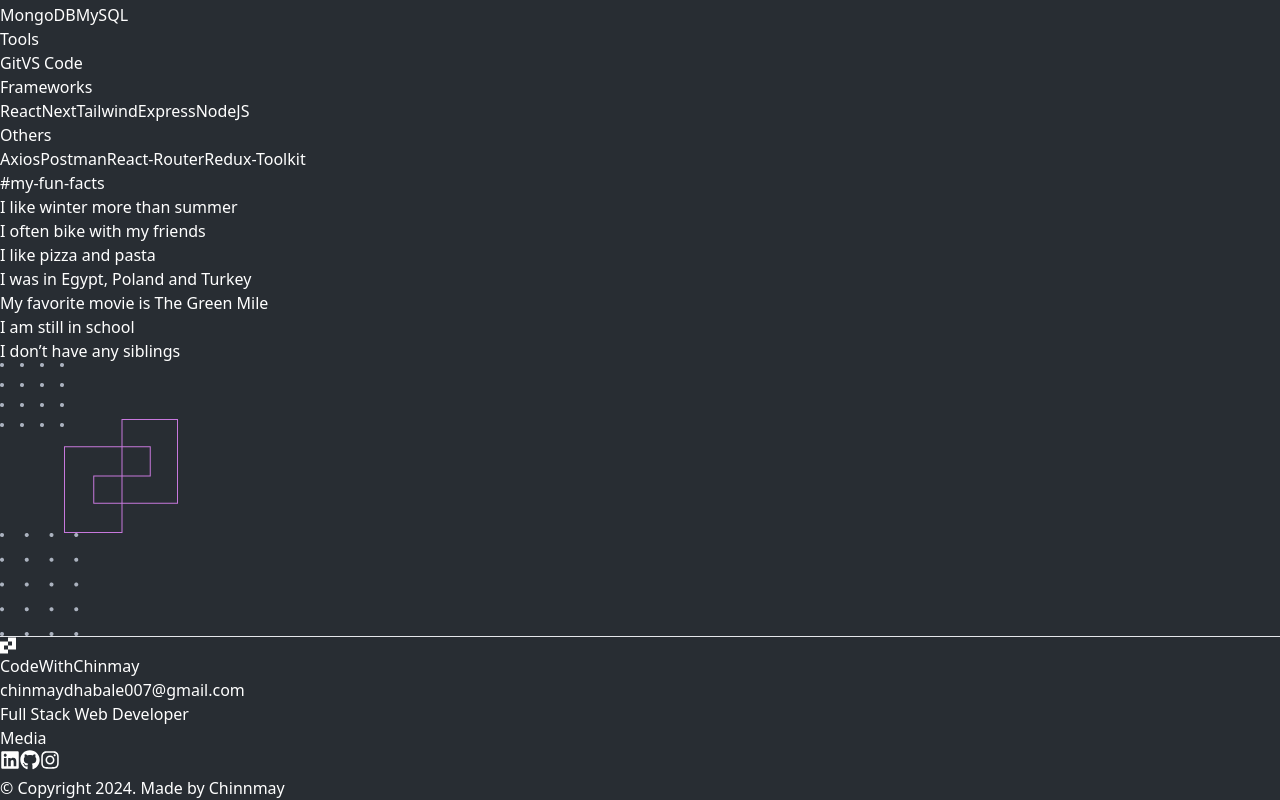
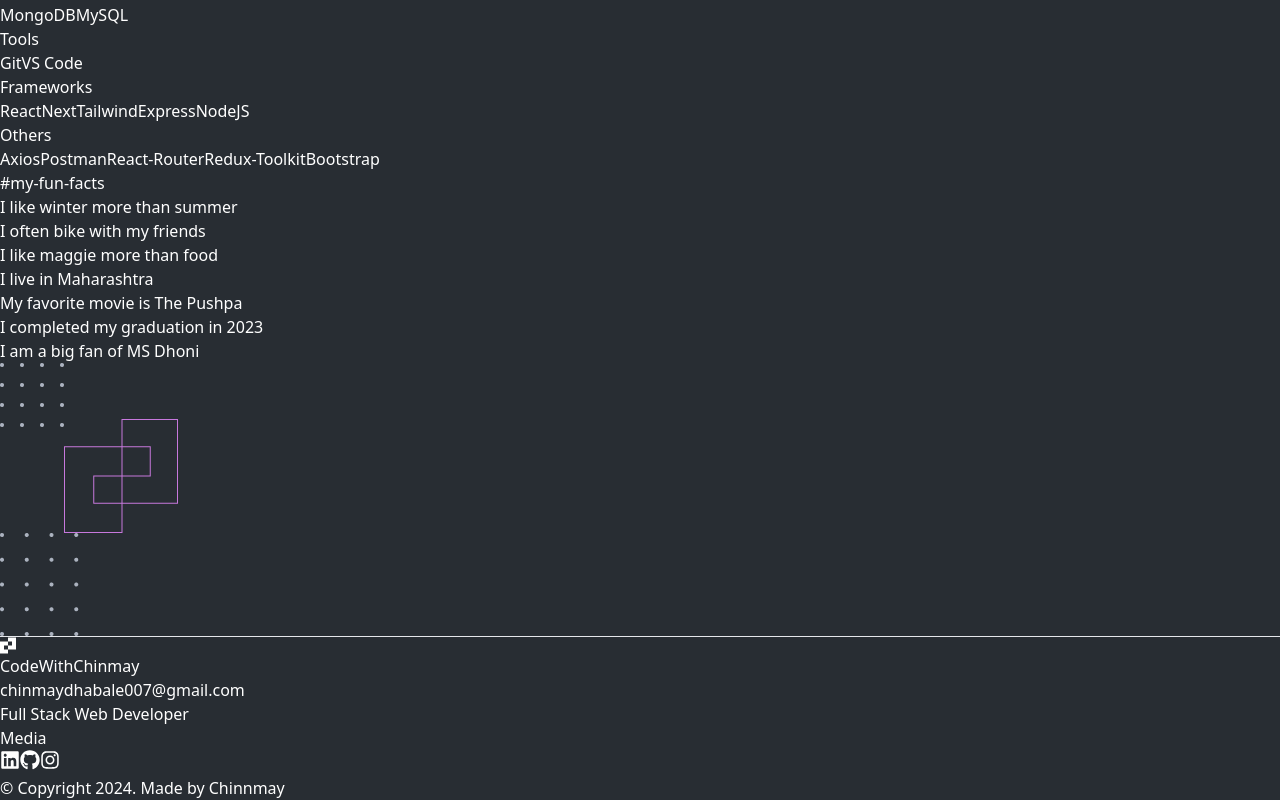
Before and after one commit to chinmaydhabale/portfolio-website, a React (Vite) app: page /about in a window 1280 px wide. Shown: the part 1319-2119 px from the top of the page. Built offline with nearby package versions, Linux system fonts and the light colour scheme.

Commit message:
fix funfact json

```diff
--- a/src/pages/AboutPage.jsx
+++ b/src/pages/AboutPage.jsx
@@ -25,18 +25,18 @@ const AboutPage = () => {
         },
         {
             title: "Others",
-            skills: ["Axios", "Postman", "React-Router", "Redux-Toolkit"]
+            skills: ["Axios", "Postman", "React-Router", "Redux-Toolkit", "Bootstrap"]
         },
     ];
 
     const funfacts = [
         "I like winter more than summer",
         "I often bike with my friends",
-        "I like pizza and pasta",
-        "I was in Egypt, Poland and Turkey",
-        "My favorite movie is The Green Mile",
-        "I am still in school",
-        "I don’t have any siblings"
+        "I like maggie more than food",
+        "I live in Maharashtra",
+        "My favorite movie is The Pushpa",
+        "I completed my graduation in 2023",
+        "I am a big fan of MS Dhoni"
     ]
 
 
```
